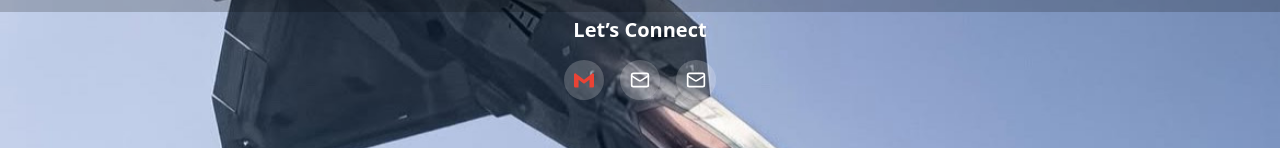
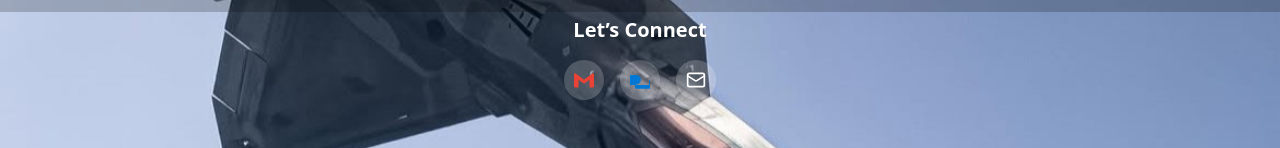
Before and after one commit to gcharrisv/mymicropage, a React (Vite) app: page / in a window 1280 px wide. Shown: the part 788-936 px from the top of the page. Built offline with nearby package versions, Linux system fonts and the light colour scheme.

Commit message:
Replace Gmail icon with Outlook icon
Replaced the Gmail icon with the Microsoft Outlook SVG icon.

```diff
--- a/src/components/Micropage.tsx
+++ b/src/components/Micropage.tsx
@@ -166,7 +166,9 @@ const Micropage = () => {
               className="w-10 h-10 rounded-full bg-white/20 flex items-center justify-center transition hover:bg-white/40"
               title="Outlook"
             >
-              <Mail className="w-5 h-5 text-white" />
+              <svg className="w-5 h-5" viewBox="0 0 24 24" fill="currentColor">
+                <path d="M7.88 12.04q0 .45-.11.87-.1.41-.33.74-.22.33-.58.52-.37.2-.87.2t-.85-.2q-.35-.21-.57-.55-.22-.33-.33-.75-.1-.42-.1-.83 0-.87.33-1.44.34-.58.95-.58.3 0 .56.14.26.13.45.37.2.25.3.56.1.32.1.7zM24 12v9.38q0 .46-.33.8-.33.32-.8.32H7.13q-.46 0-.8-.33-.32-.33-.32-.8V18H1q-.41 0-.7-.3-.3-.29-.3-.7V7q0-.41.3-.7Q.58 6 1 6h6.5q2.28 0 3.9 1.62Q13 9.24 13 11.5q0 1.18-.44 2.23-.43 1.05-1.18 1.87-.75.82-1.76 1.3-1.01.48-2.12.48h-1V18h16.25q.25 0 .25-.25V12zM0 12.5v-.5q0-.41.3-.7.29-.3.7-.3h1q.41 0 .7.3.3.29.3.7v.5z" fill="#0078D4"/>
+              </svg>
             </a>
 
             {/* Default Mail */}
```
